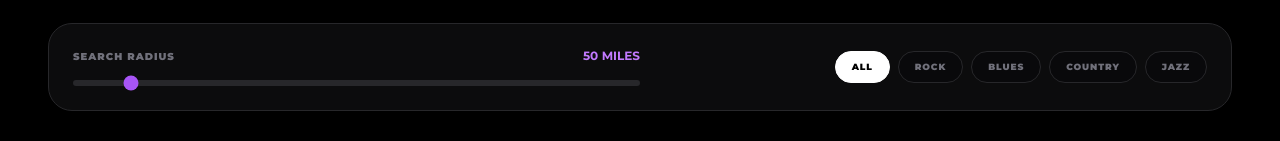
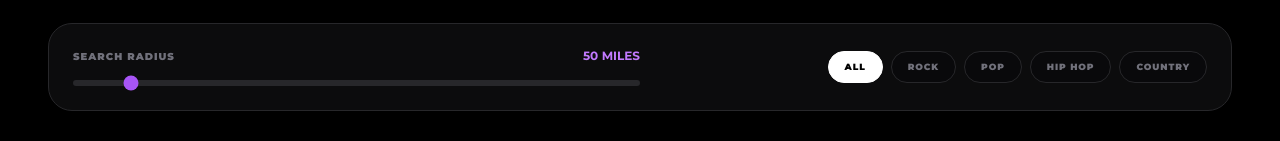
Before and after one commit to kbroussard85/Findabandtoday, a Next.js app: page /directory in a window 1280 px wide. Shown: the part 366-507 px from the top of the page. Built offline with nearby package versions, Linux system fonts and the light colour scheme; no server answers; the database is empty.

Commit message:
feat: expand popular genres in discover page to include reggae, punk, hip hop, etc.

```diff
--- a/src/app/directory/page.tsx
+++ b/src/app/directory/page.tsx
@@ -10,7 +10,7 @@ import { Navigation, Search, Loader2, Music } from 'lucide-react';
 import { logger } from '@/lib/logger';
 
 const POPULAR_GENRES = [
-  'Rock', 'Blues', 'Country', 'Jazz', 'Electronic', 'Indie', 'Metal', 'Pop', 'R&B', 'Folk'
+  'Rock', 'Pop', 'Hip Hop', 'Country', 'R&B', 'Electronic', 'Metal', 'Punk', 'Indie', 'Alternative', 'Blues', 'Jazz', 'Folk', 'Reggae', 'Latin'
 ];
 
 function DirectoryContent() {
```
